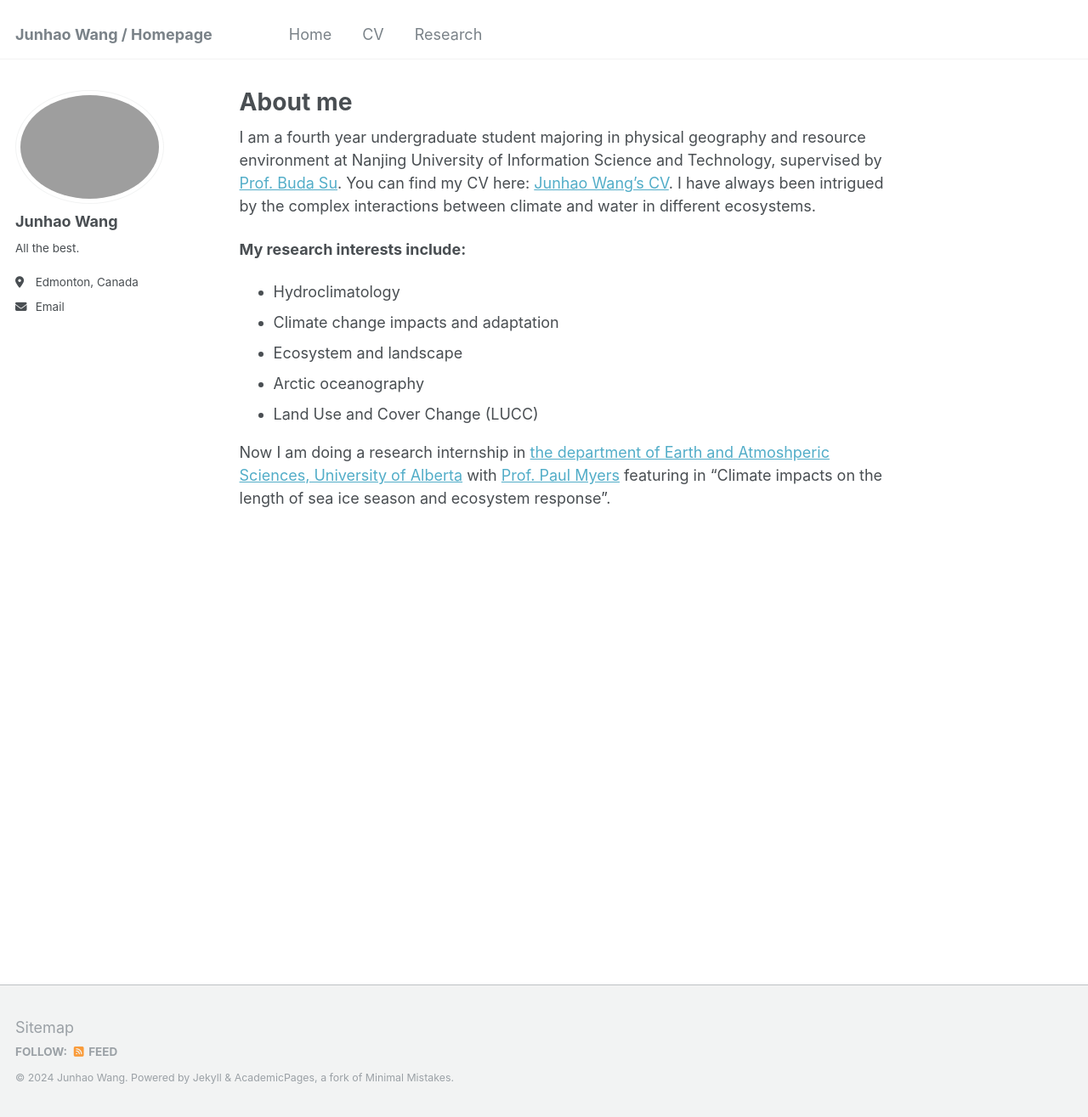
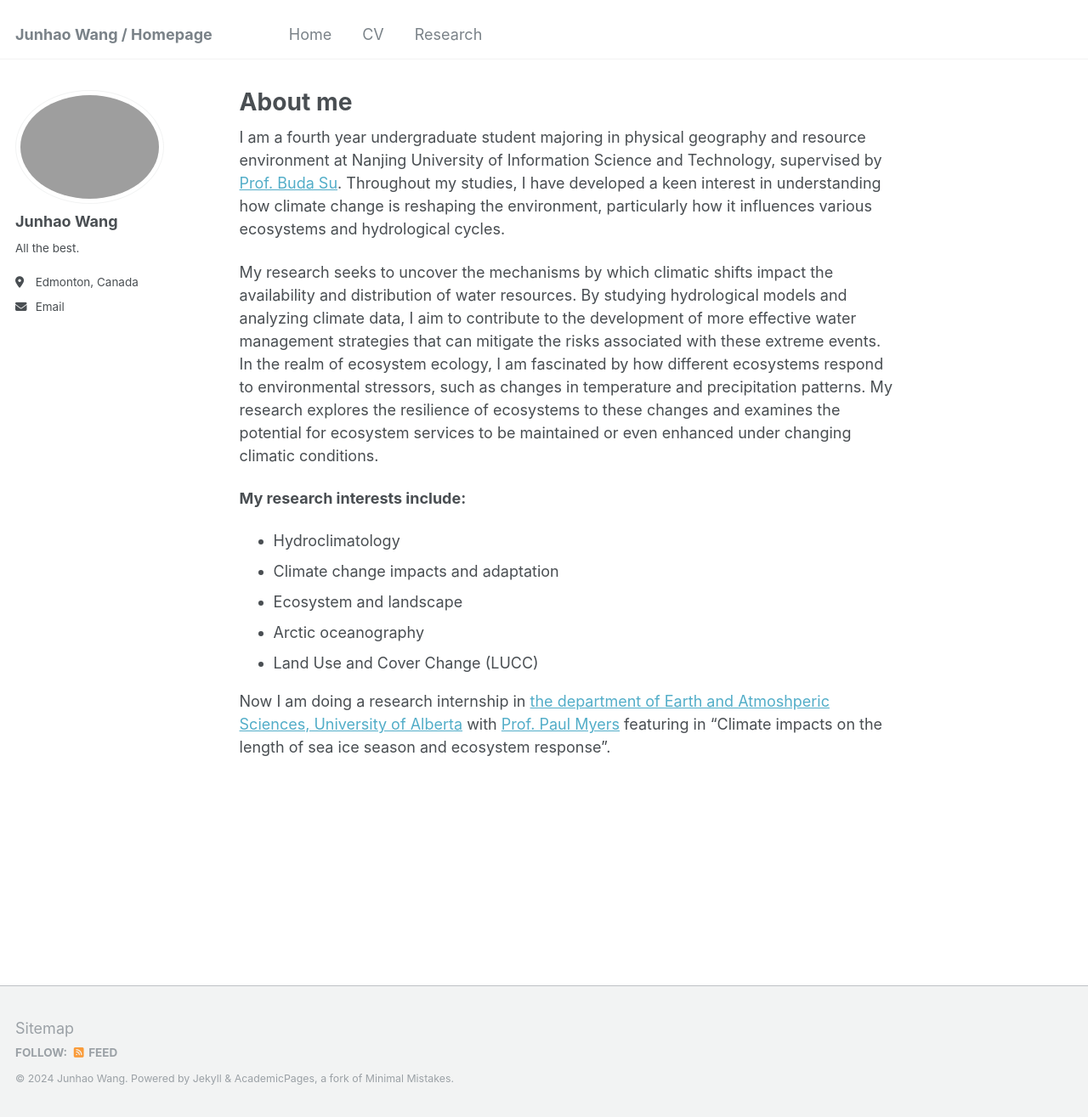
Before and after one commit to sigmundw/sigmundw.github.io, a Jekyll site: the page built from _pages/about.md, in a window 1280 px wide and 1315 px high. Shown: the whole window at 85% size. Built offline with Jekyll 4.4.1, drawn with Linux system fonts in a browser that asks for light colours.

Commit message:
Update about.md

```diff
--- a/_pages/about.md
+++ b/_pages/about.md
@@ -7,8 +7,10 @@ redirect_from:
   - /about.html
 ---
 
-I am a fourth year undergraduate student majoring in physical geography and resource environment at Nanjing University of Information Science and Technology, supervised by [Prof. Buda Su](https://www.researchgate.net/profile/Su-Buda). You can find my CV here: [Junhao Wang's CV](../assets/JunhaoWang_CV.pdf).
-I have always been intrigued by the complex interactions between climate and water in different ecosystems.
+I am a fourth year undergraduate student majoring in physical geography and resource environment at Nanjing University of Information Science and Technology, supervised by [Prof. Buda Su](https://www.researchgate.net/profile/Su-Buda). Throughout my studies, I have developed a keen interest in understanding how climate change is reshaping the environment, particularly how it influences various ecosystems and hydrological cycles.
+
+My research seeks to uncover the mechanisms by which climatic shifts impact the availability and distribution of water resources. By studying hydrological models and analyzing climate data, I aim to contribute to the development of more effective water management strategies that can mitigate the risks associated with these extreme events. In the realm of ecosystem ecology, I am fascinated by how different ecosystems respond to environmental stressors, such as changes in temperature and precipitation patterns. My research explores the resilience of ecosystems to these changes and examines the potential for ecosystem services to be maintained or even enhanced under changing climatic conditions.
+
 
 **My research interests include:**
 - Hydroclimatology
```
